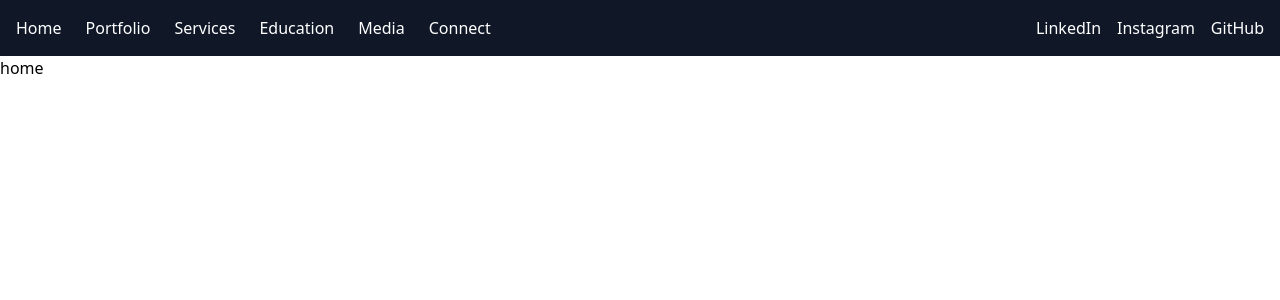
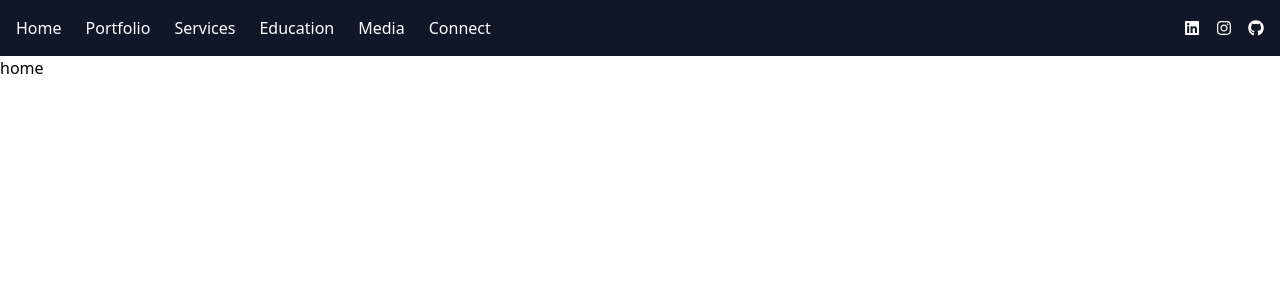
Before and after one commit to DecoMacie/portfolio_ts, a React (Vite) app: page / in a window 1280 px wide. Shown: the top 300 px of the page. Built offline with nearby package versions, Linux system fonts and the light colour scheme.

Commit message:
Install React-Icons
Added Icons to NavBar links

```diff
--- a/package.json
+++ b/package.json
@@ -13,6 +13,7 @@
     "@tailwindcss/vite": "^4.1.11",
     "react": "^19.0.0",
     "react-dom": "^19.0.0",
+    "react-icons": "^5.5.0",
     "react-router-dom": "^7.6.3",
     "tailwindcss": "^4.1.11"
   },
--- a/src/components/NavBar.tsx
+++ b/src/components/NavBar.tsx
@@ -1,4 +1,5 @@
 import { Link } from "react-router-dom";
+import { FaInstagram, FaLinkedin, FaGithub } from "react-icons/fa";
 
 export default function NavBar() {
   return (
@@ -44,7 +45,7 @@ export default function NavBar() {
             rel="noopener noreferrer"
             className="hover:text-gray-300"
           >
-            LinkedIn
+            <FaLinkedin />
           </a>
           <a
             href="https://www.instagram.com/your-profile"
@@ -52,7 +53,7 @@ export default function NavBar() {
             rel="noopener noreferrer"
             className="hover:text-gray-300"
           >
-            Instagram
+            <FaInstagram />
           </a>
           <a
             href="https://github.com/your-profile"
@@ -60,7 +61,7 @@ export default function NavBar() {
             rel="noopener noreferrer"
             className="hover:text-gray-300"
           >
-            GitHub
+            <FaGithub />
           </a>
         </div>
       </div>
```
Also changed, not shown: 1 other file (tests, documents, lock files or other folders).
